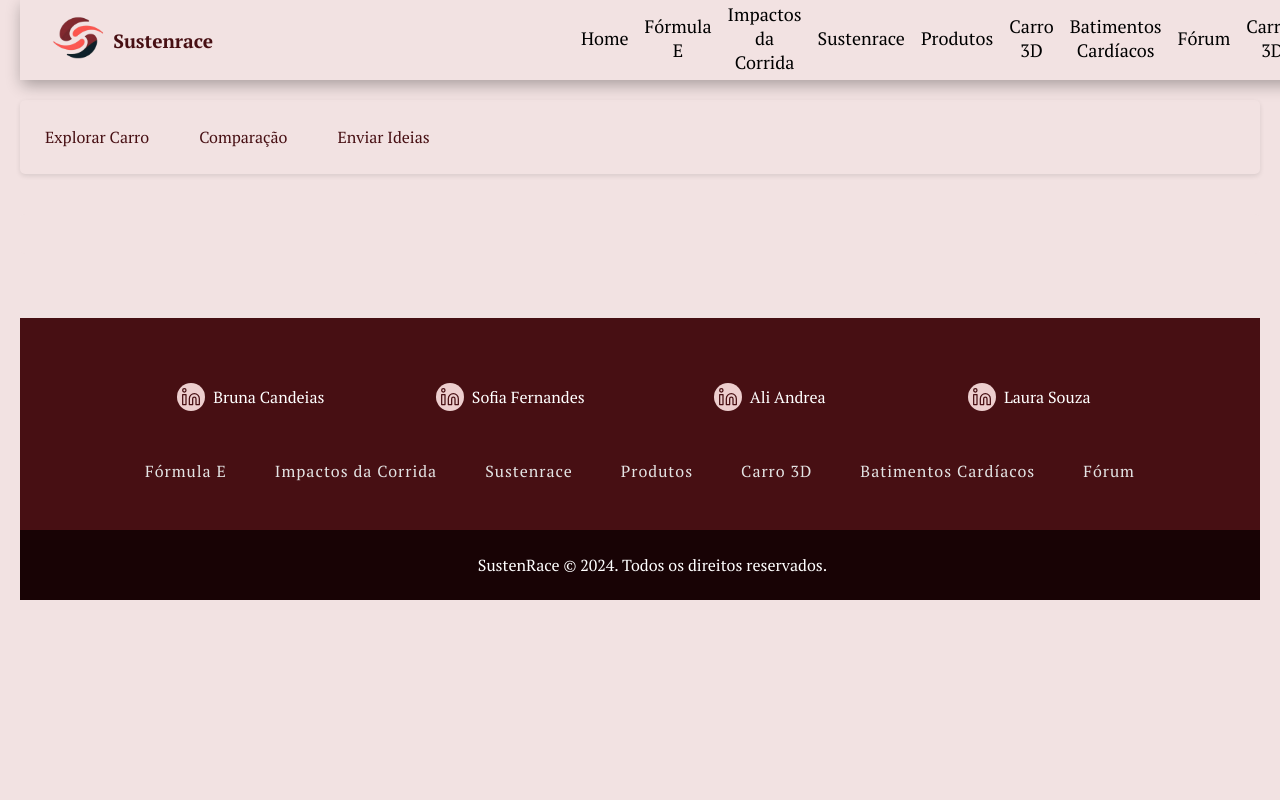
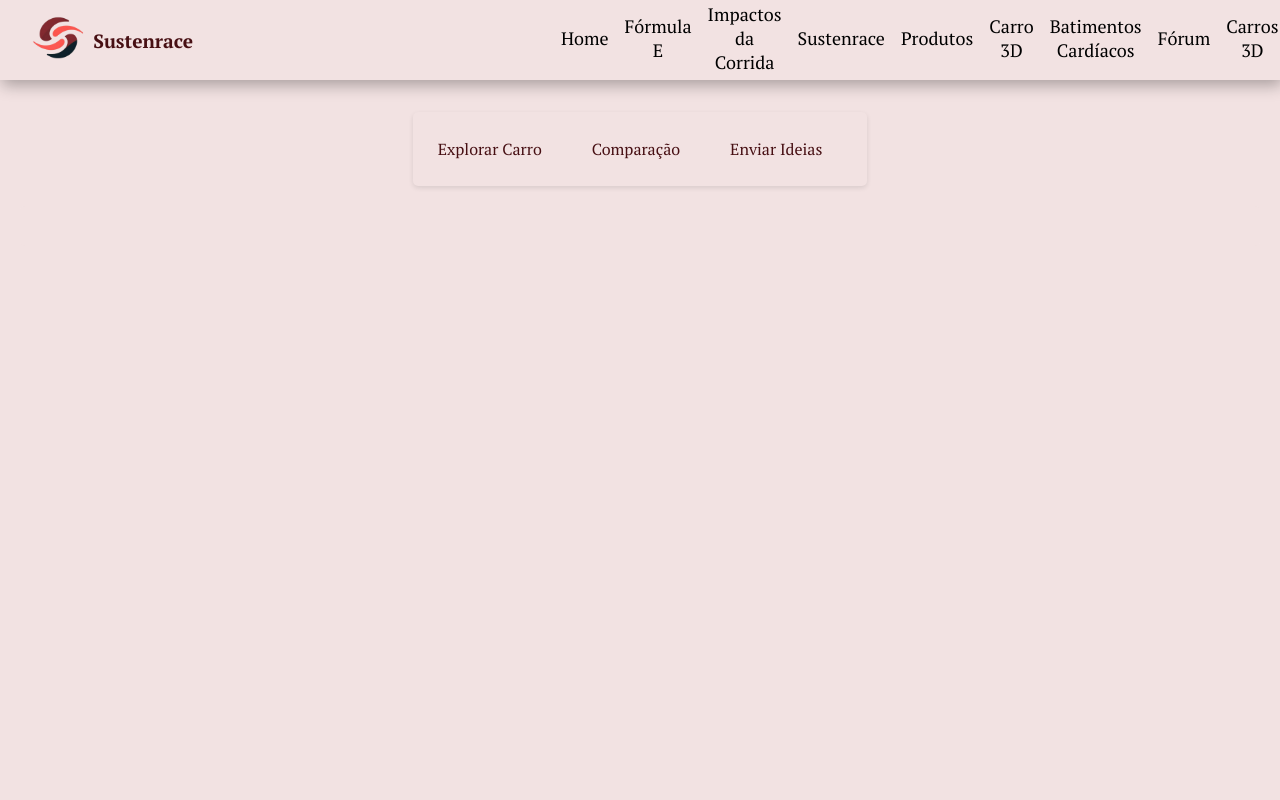
Before and after one commit to brunacostaz/Sustenrace, a React (Create React App) app: page /Sustenrace/carros3D in a window 1280 px wide. Shown: the top 800 px of the page. Built offline with nearby package versions, Linux system fonts and the light colour scheme.

Commit message:
arrumando o bug dos padding

```diff
--- a/src/componentes/Carros3D/carros3D.css
+++ b/src/componentes/Carros3D/carros3D.css
@@ -9,7 +9,7 @@
 }
 
 .carros3D-nav {
-    margin: 20px 0;
+    margin: 2em auto 0;
     background-color: var(--vermelho-claro);
     padding: 10px;
     border-radius: 5px;
--- a/src/componentes/Carros3D/index.js
+++ b/src/componentes/Carros3D/index.js
@@ -10,8 +10,9 @@ import '../../variaveis.css';
 
 const Carros3D = () => {
   return (
+    <section>
+      <Header />
       <section className="carros3D-container">
-      <Header />
         <nav className="carros3D-nav">
           <ul>
             <li>
@@ -47,6 +48,7 @@ const Carros3D = () => {
             <Route path="formulario" element={<Formulario />} />
           </Routes>
         </div>
+      </section>
       <Footer />
     </section>
   );
```
Lines whose indentation alone changed are shown as unchanged.
